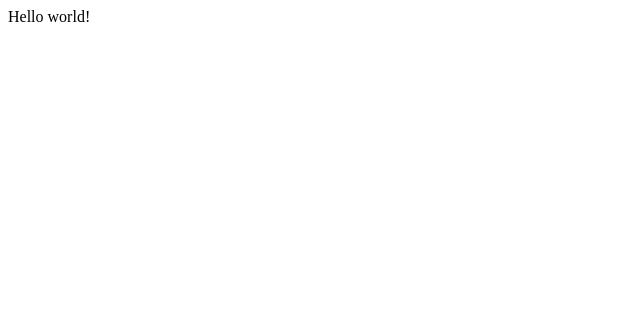
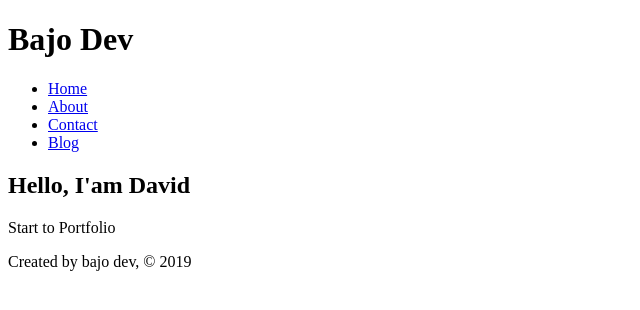
Before and after one commit to kambie10/gatsby-bootcamp, a Gatsby site: page / in a window 1280 px wide. Shown: the whole page, without its empty margins (0-640 px from the left). Built offline with nearby package versions, Linux system fonts and the light colour scheme; Gatsby itself is replaced by a stand-in of ours.

Commit message:
first commit

```diff
--- /dev/null
+++ b/src/components/footer.js
@@ -0,0 +1,11 @@
+import React from 'react'
+
+const Footer = () => {
+  return (
+    <footer>
+      <p>Created by bajo dev, &copy; 2019</p>
+    </footer>
+  )
+}
+
+export default Footer
--- /dev/null
+++ b/src/components/header.js
@@ -0,0 +1,28 @@
+import React from 'react'
+import { Link }from 'gatsby'
+
+const Header = () => {
+  return (
+    <header>
+      <h1>Bajo Dev</h1>
+      <nav>
+        <ul>
+          <li>
+            <Link to="/">Home</Link>
+          </li>
+          <li>
+            <Link to="/about">About</Link>
+          </li>
+          <li>
+            <Link to="/contact">Contact</Link>
+          </li>
+          <li>
+            <Link to="/blog">Blog</Link>
+          </li>
+        </ul>
+      </nav>
+    </header>
+  )
+}
+
+export default Header
--- /dev/null
+++ b/src/components/layout.js
@@ -0,0 +1,16 @@
+import React from 'react'
+
+import Header from './header'
+import Footer from './footer'
+
+const Layout = (props) => {
+  return (
+    <div>
+      <Header />
+      {props.children}
+      <Footer />
+    </div>
+  )
+}
+
+export default Layout
--- a/src/pages/index.js
+++ b/src/pages/index.js
@@ -1,3 +1,14 @@
 import React from "react"
 
-export default () => <div>Hello world!</div>
+import Layout from "../components/layout"
+
+const IndexPage = () => {
+  return (
+    <Layout >
+      <h2>Hello, I'am David</h2>
+      <p>Start to Portfolio</p>
+    </Layout>
+  )
+}
+
+export default IndexPage
```
Also changed, not shown: src/pages/about.js (added, +12 -0 lines), src/pages/blog.js (added, +12 -0 lines), src/pages/contact.js (added, +12 -0 lines).
